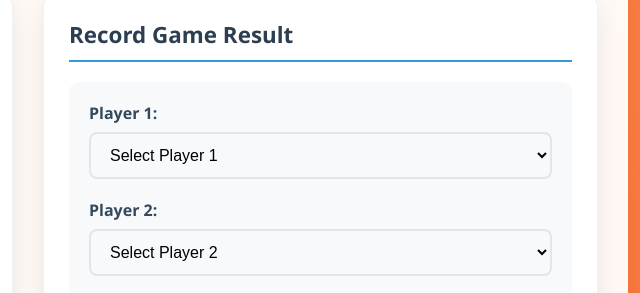
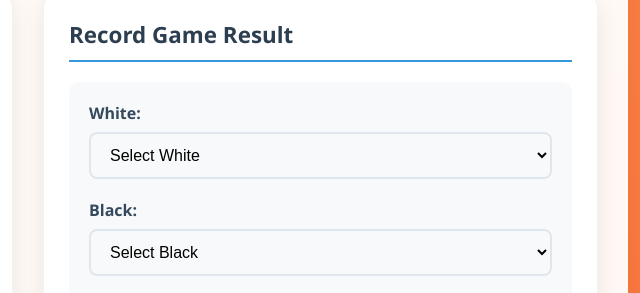
Before and after one commit to bearcat1109/greenwood-chess, a plain HTML site: page index.html in a window 1280 px wide. Shown: the part 206-499 px from the top of the page, 612-1252 px from the left. Drawn offline with Linux system fonts and the light colour scheme.

Commit message:
Player1->White, 2->Black

```diff
--- a/index.html
+++ b/index.html
@@ -352,16 +352,16 @@
                 <h2>Record Game Result</h2>
                 <div class="game-form">
                     <div class="form-group">
-                        <label for="player1">Player 1:</label>
+                        <label for="player1">White:</label>
                         <select id="player1">
-                            <option value="">Select Player 1</option>
+                            <option value="">Select White</option>
                         </select>
                     </div>
 
                     <div class="form-group">
-                        <label for="player2">Player 2:</label>
+                        <label for="player2">Black:</label>
                         <select id="player2">
-                            <option value="">Select Player 2</option>
+                            <option value="">Select Black</option>
                         </select>
                     </div>
 
@@ -631,8 +631,8 @@
 
             const options = players.map(p => `<option value="${p.id}">${p.name} (${p.rating})</option>`).join('');
 
-            player1Select.innerHTML = '<option value="">Select Player 1</option>' + options;
-            player2Select.innerHTML = '<option value="">Select Player 2</option>' + options;
+            player1Select.innerHTML = '<option value="">Select White</option>' + options;
+            player2Select.innerHTML = '<option value="">Select Black</option>' + options;
         }
 
         function selectResult(result) {
```
